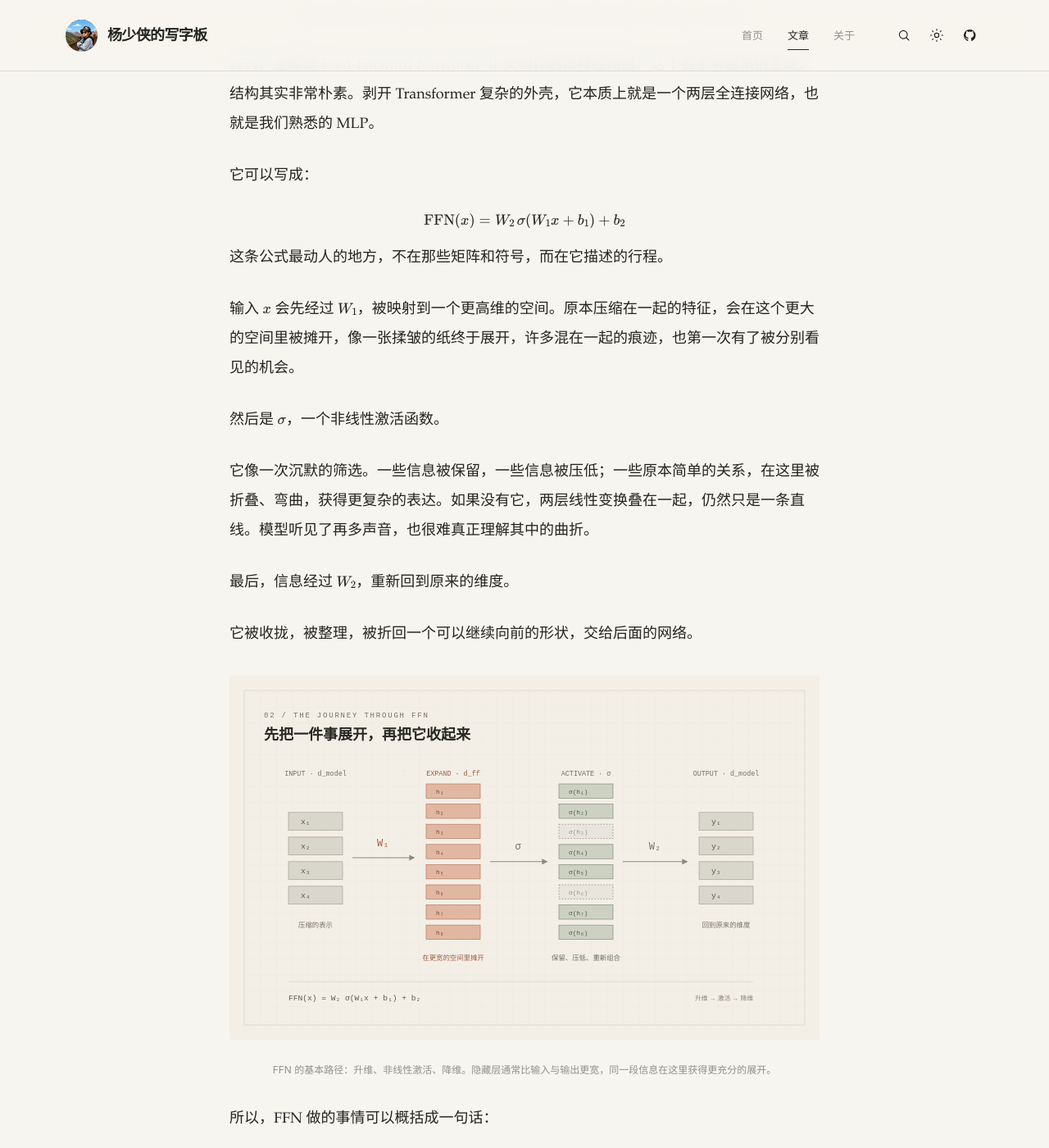
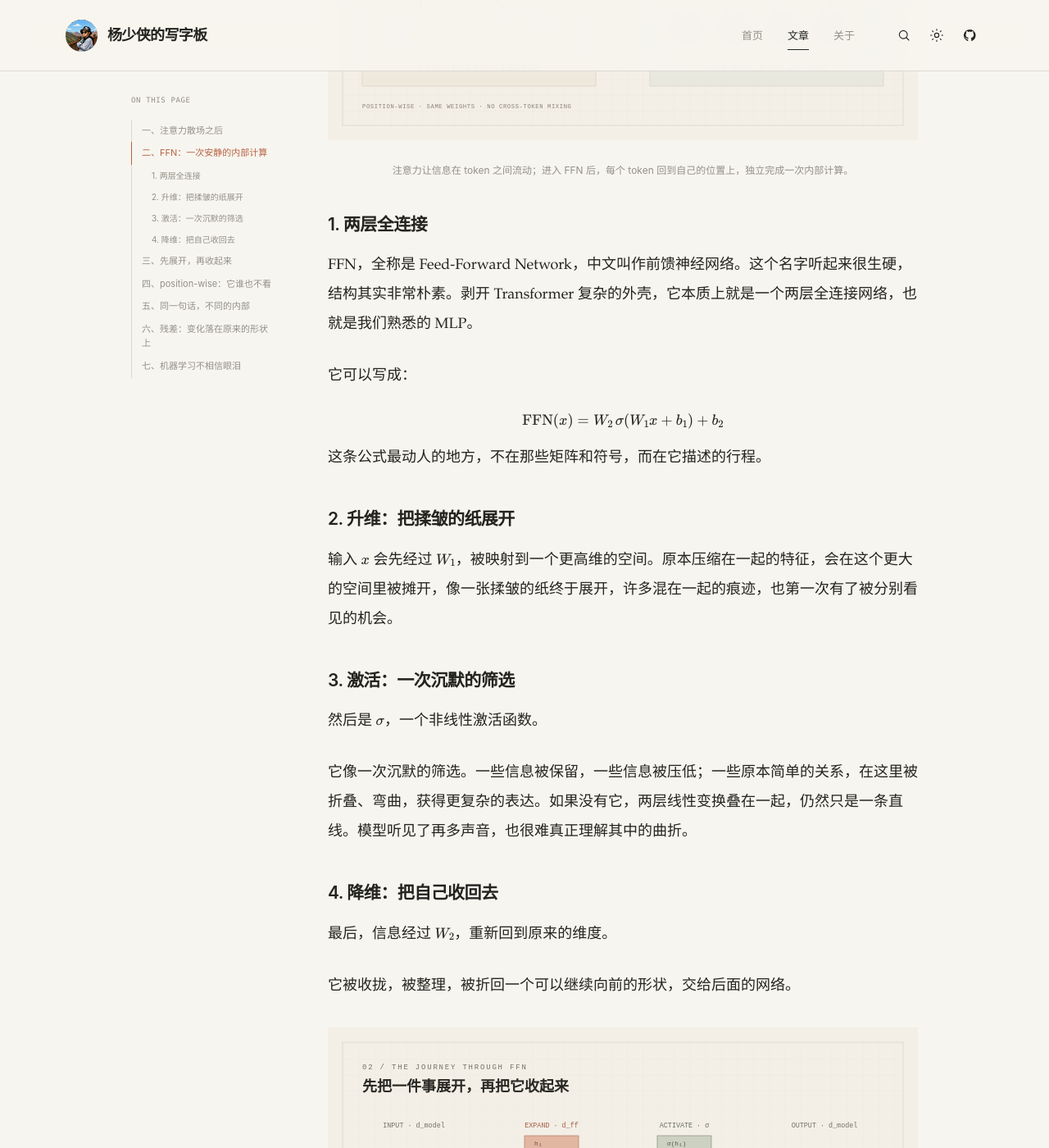
Before and after one commit to yangzc2004-bit/yangzc2004-bit.github.io, a Jekyll site: the page built from _posts/2026-11-10-ffn-unseen.md, in a window 1280 px wide and 1400 px high, scrolled down 1870 px. Shown: the whole window at 82% size. Built offline with Jekyll 4.4.1, drawn with Linux system fonts in a browser that asks for light colours; comment, search, counter and statistics services are not loaded; some of the changed text lies outside the part shown.

Commit message:
Add section headings to FFN article

```diff
--- a/_posts/2026-11-10-ffn-unseen.md
+++ b/_posts/2026-11-10-ffn-unseen.md
@@ -11,6 +11,8 @@ icon: nodes
 math: true
 ---
 > **机器学习不相信眼泪 · 01**
+
+## 一、注意力散场之后
 
 在 Transformer 里，注意力是最热闹的部分。
 
@@ -30,8 +32,12 @@ math: true
 
 Transformer 把这个地方交给了 FFN。
 
+## 二、FFN：一次安静的内部计算
+
 ![注意力让 token 相互交流，FFN 让每个 token 独立处理信息的示意图]({{ '/assets/images/posts/ffn-attention-and-solitude.svg' | relative_url }})
 <p class="figure-caption">注意力让信息在 token 之间流动；进入 FFN 后，每个 token 回到自己的位置上，独立完成一次内部计算。</p>
+
+### 1. 两层全连接
 
 FFN，全称是 Feed-Forward Network，中文叫作前馈神经网络。这个名字听起来很生硬，结构其实非常朴素。剥开 Transformer 复杂的外壳，它本质上就是一个两层全连接网络，也就是我们熟悉的 MLP。
 
@@ -43,11 +49,17 @@ $$
 
 这条公式最动人的地方，不在那些矩阵和符号，而在它描述的行程。
 
+### 2. 升维：把揉皱的纸展开
+
 输入 $x$ 会先经过 $W_1$，被映射到一个更高维的空间。原本压缩在一起的特征，会在这个更大的空间里被摊开，像一张揉皱的纸终于展开，许多混在一起的痕迹，也第一次有了被分别看见的机会。
+
+### 3. 激活：一次沉默的筛选
 
 然后是 $\sigma$，一个非线性激活函数。
 
 它像一次沉默的筛选。一些信息被保留，一些信息被压低；一些原本简单的关系，在这里被折叠、弯曲，获得更复杂的表达。如果没有它，两层线性变换叠在一起，仍然只是一条直线。模型听见了再多声音，也很难真正理解其中的曲折。
+
+### 4. 降维：把自己收回去
 
 最后，信息经过 $W_2$，重新回到原来的维度。
 
@@ -56,6 +68,8 @@ $$
 ![FFN 将输入映射到高维隐藏空间，再投影回原维度的示意图]({{ '/assets/images/posts/ffn-unfold-and-fold.svg' | relative_url }})
 <p class="figure-caption">FFN 的基本路径：升维、非线性激活、降维。隐藏层通常比输入与输出更宽，同一段信息在这里获得更充分的展开。</p>
 
+## 三、先展开，再收起来
+
 所以，FFN 做的事情可以概括成一句话：
 
 > **先把一件事展开，再把它收起来。**
@@ -63,6 +77,8 @@ $$
 它并不是替 token 接收新的声音，而是处理那些已经被带回来的声音。
 
 注意力决定一个 token 应该看向谁，FFN 决定它如何消化自己看见的东西。注意力负责交流，FFN 负责整理。注意力让信息进入身体，FFN 让信息成为自己的一部分。
+
+## 四、position-wise：它谁也不看
 
 而 FFN 最重要的特点，是它谁也不看。
 
@@ -86,11 +102,15 @@ $$
 
 只有你知道，你在内部完成了一次漫长的计算。
 
+## 五、同一句话，不同的内部
+
 我的意思是，我的朋友，FFN 最让人难过的地方，是它只能按照自己已有的参数，处理别人递来的每一句话。她说“明天见”，在她那里只是一次普通的输出，经过你的隐藏层，却被展开成整个春天；她随手给的一点温柔，在你心里被反复激活，最后压缩成一句不敢说的喜欢。
 
 你把她偶尔投来的目光当成回应，把每一次靠近都解释成命运留下的证据，可她从未真正走向你。她只是按照自己的参数继续向前，而你停在原地，把她每一次回头，都误以为是归期。
 
 年轻时的喜欢就是这样，同一句无心的话，经过不同人的内部，会产生完全不同的意义。你在心里同她过完了一生，她却不知道，自己只是路过你的世界时，顺手改变了一点输出。
+
+## 六、残差：变化落在原来的形状上
 
 Transformer 里，FFN 处理完一个 token 后，结果通常还会和原来的输入加在一起。
 
@@ -109,6 +129,8 @@ Transformer 里，FFN 处理完一个 token 后，结果通常还会和原来的
 
 它发生在一个人安静下来的时候，发生在所有解释都结束之后，发生在你终于开始独自消化那些热闹的时候。
 
+## 七、机器学习不相信眼泪
+
 机器学习不相信眼泪。
 
 它只相信输入、权重和输出。它知道同一句无心的话，经过不同人的内部，会产生完全不同的意义，却不会追问为什么有人把一句普通的“明天见”，听成了余生的约定。
```
